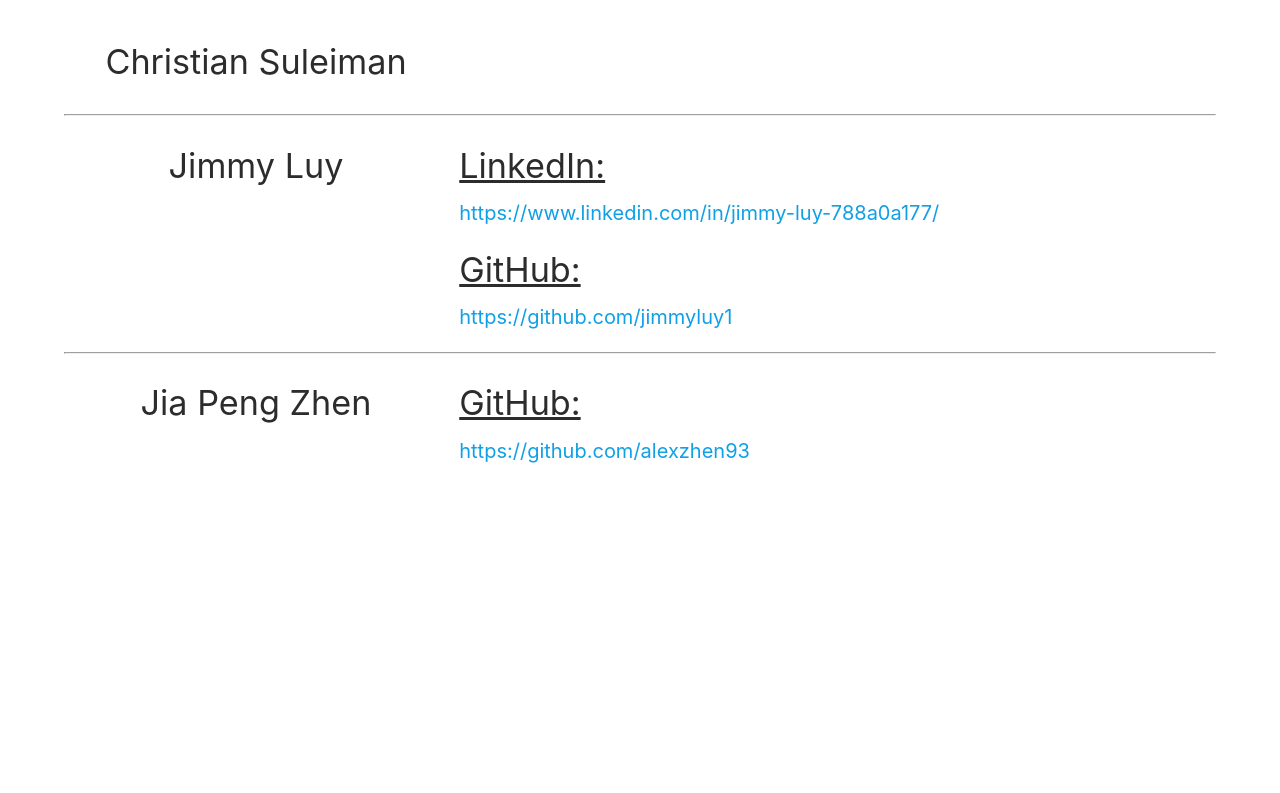
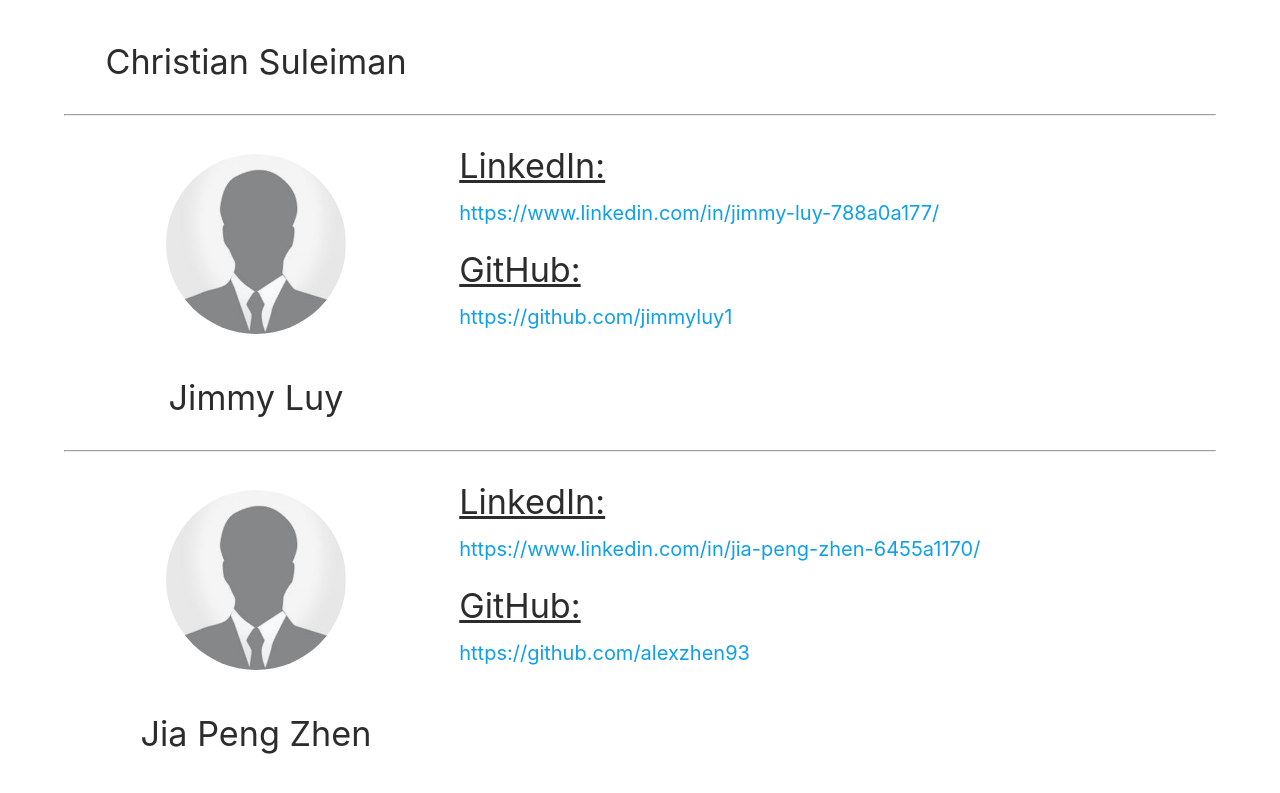
Before and after one commit to Skill-Knowledge-Technology/Split-It, a React (Create React App) app in the folder client/: page /AboutUs in a window 1280 px wide. Shown: the part 1848-2641 px from the top of the page. Before the commit the page ends 2354 px from the top, so only its background shows below. Built offline with nearby package versions, Linux system fonts and the light colour scheme.

Commit message:
Added Content to About Us. Fixed Paths For Home Screen.

```diff
--- a/client/src/components/AboutUs/AboutUs.js
+++ b/client/src/components/AboutUs/AboutUs.js
@@ -84,8 +84,8 @@ class AboutUs extends React.Component {
             <hr/>
             <div className = "row">
                 <div className = "col s4">
-                    {/* <img src={ require('../../public/Jimmy.jpg')}  alt = "Jimmy" className = "responsive-img"/>
-                    <br/> */}
+                    <img src={ require('../../public/dummy.jpg')}  alt = "Jimmy" className = "responsive-img"/>
+                    <br/>
                     <h4 className = "center">Jimmy Luy</h4>
                 </div>
                 <div className = "col s8">
@@ -99,14 +99,14 @@ class AboutUs extends React.Component {
             <hr/>
             <div className = "row">
                 <div className = "col s4">
-                    {/* <img src={ require('../../public/Alex.jpg')}  alt = "Alex" className = "responsive-img"/>
-                    <br/> */}
+                    <img src={ require('../../public/dummy.jpg')}  alt = "Alex" className = "responsive-img"/>
+                    <br/>
                     <h4 className = "center">Jia Peng Zhen</h4>
                 </div>
                 <div className = "col s8">
-                    {/* <h4><u>LinkedIn:</u></h4>
-                    <a href="https://www.linkedin.com/in//" target="_blank">https://www.linkedin.com/in//</a>
-                    <br/> */}
+                    <h4><u>LinkedIn:</u></h4>
+                    <a href="https://www.linkedin.com/in/jia-peng-zhen-6455a1170/" target="_blank">https://www.linkedin.com/in/jia-peng-zhen-6455a1170/</a>
+                    <br/>
                     <h4><u>GitHub:</u></h4>
                     <a href="https://github.com/alexzhen93" target="_blank">https://github.com/alexzhen93</a>
                 </div>
--- a/client/src/components/Home/Home.js
+++ b/client/src/components/Home/Home.js
@@ -5,11 +5,11 @@ function Home(props) {
     <h1 className= "center">
       Home Page
         <div className="divider" />
-        <a className="waves-effect waves-light btn" href="CameraPage">Button (CAMERA PAGE)</a>
+        <a className="waves-effect waves-light btn" href="Camera">Button (CAMERA PAGE)</a>
         <div className="divider" />
-        <a className="waves-effect waves-light btn" href="ManualPage">Button (MANUAL PAGE) <i className="material-icons right">cloud</i></a>
+        <a className="waves-effect waves-light btn" href="UserInput">Button (MANUAL PAGE) <i className="material-icons right">cloud</i></a>
         <div className="divider" />
-        <a className="waves-effect waves-light btn-large" href="CameraPage">Large Button (CAMERA PAGE)</a>
+        <a className="waves-effect waves-light btn-large" href="Camera">Large Button (CAMERA PAGE)</a>
         <div className="divider" />
     </h1>
   );
```
Also changed, not shown: client/src/public/dummy.jpg (added).
